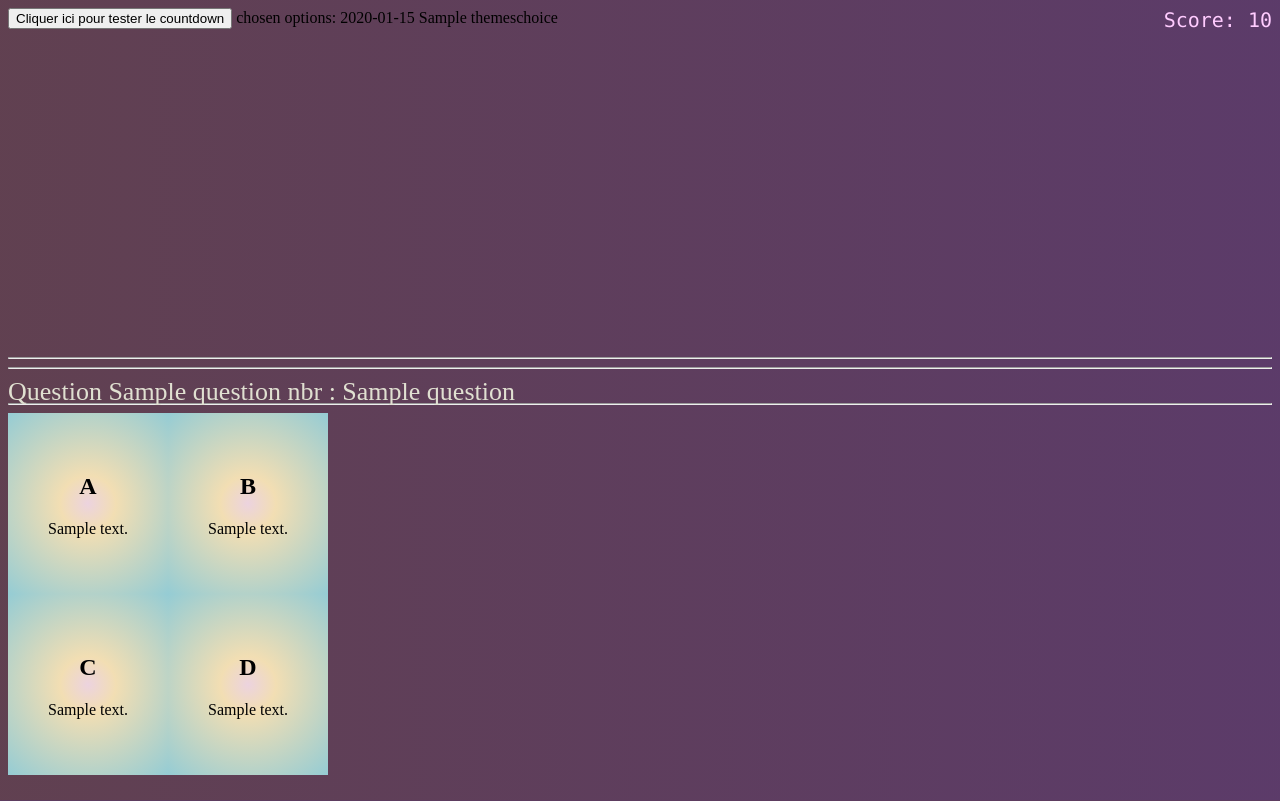
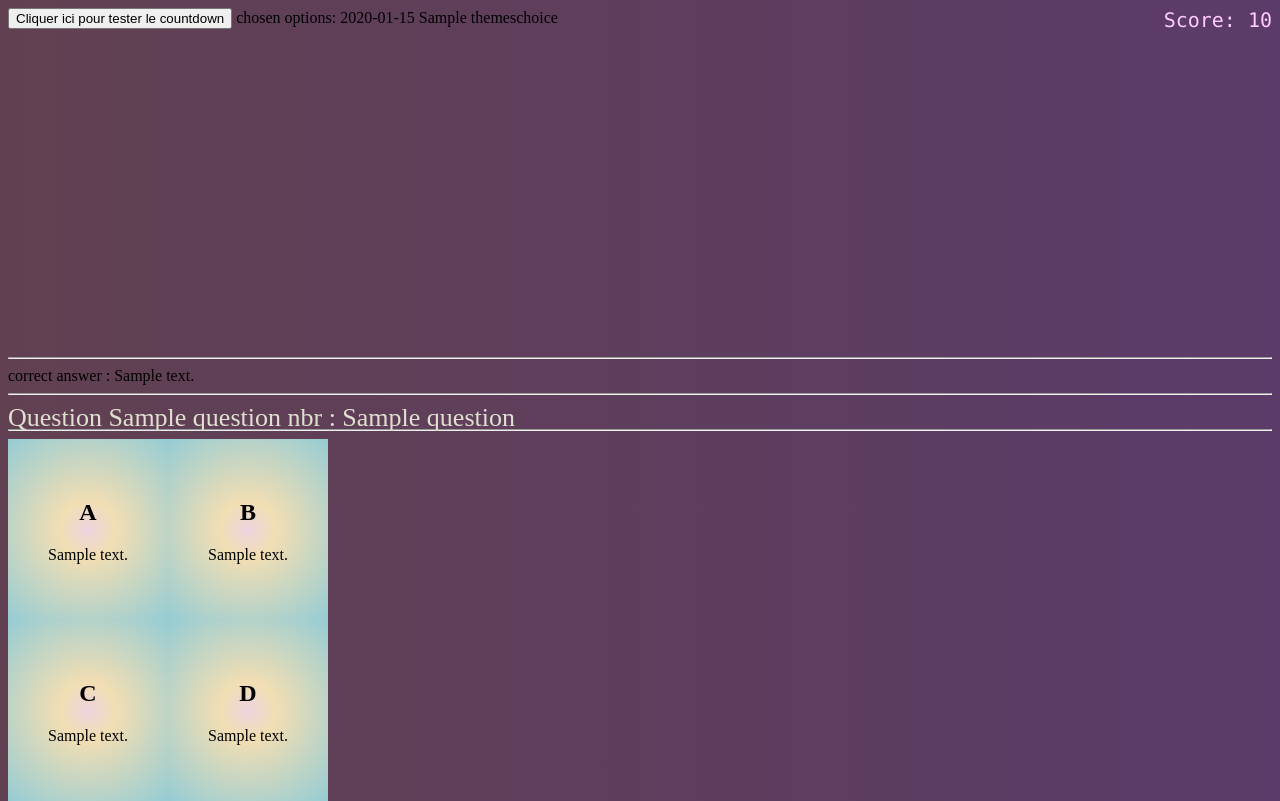
Before and after one commit to IGoldenMemories/SilverOlympics, a Java web app: page /sologame.jsp in a window 1280 px wide. Run offline with Tomcat 11, a stand-in JSP engine, Linux system fonts and the light colour scheme; the template is opened without the code that fills it: most values are stand-ins (such as "Sample title", 1, 10 or a date in 2020); some libraries are stand-ins or nearby versions.

Commit message:
audio and answer verification

```diff
--- a/src/java/org/silverolympics/controller/SoloGameControllerServlet.java
+++ b/src/java/org/silverolympics/controller/SoloGameControllerServlet.java
@@ -45,6 +45,7 @@ public class SoloGameControllerServlet extends HttpServlet {
 
         //Select a question in BDD (random row with theme in chosen themes)
         QuestionGeneratorDao chosen_question = new QuestionGeneratorDao(chosen_themes);
+
         //assignation of parameters
 
         //Put question in question div
--- a/web/ressources/js/sologamescript.js
+++ b/web/ressources/js/sologamescript.js
@@ -8,7 +8,7 @@ function displaytimer() {
         document.getElementById("timer").innerHTML="1:00";
         timer = window.setInterval(function() {
             countdown();}, 1000);
-        while(still_timer){
+        while(still_time){
             document.getElementById('timerblock').style.display = "block";
             if(seconds < 60) {
                 document.getElementById("timernbr").innerHTML = seconds;
--- a/web/ressources/js/webcamqrcodereader.js
+++ /dev/null
@@ -1,4 +0,0 @@
-/*
- * Click nbfs://nbhost/SystemFileSystem/Templates/Licenses/license-default.txt to change this license
- * Click nbfs://nbhost/SystemFileSystem/Templates/JSP_Servlet/JavaScript.js to edit this template
- */
--- a/web/sologame.jsp
+++ b/web/sologame.jsp
@@ -32,10 +32,38 @@
             var scanner = new Instascan.Scanner({ video: document.getElementById('preview'), scanPeriod: 5, mirror: false });
             scanner.addListener('scan',function(content){
 		alert(content);
-                //HAD A DIV AND FILL IT WITH THE content (WHAT'S READ BY THE SCANNER
-		//window.location.href=content;
+
                 document.getElementById('chosenanswer').innerHTML =content;
                 document.getElementById("givenanswer").value = content;
+                var right_answer = '${correctAnswer}';
+                //Success scenario
+                if (content!==null && content === right_answer){
+                    document.getElementById('chosenanswer').innerHTML ="Success!!";
+                    //play audio with out html audio tag
+                    var audioSuccess = new Audio('ressources/audio/success_one.mp3');
+                    audioSuccess.play();
+
+                    if(content==="D"){
+                        //Changing the color of the "answer"
+                        var square_d = document.getElementById("answerDsquare");
+                        square_d.style.backgroundColor = "#00FF00";
+                    }
+                }
+                //failure scenario
+                else{
+                    if(content!==null && content!== right_answer){
+                        document.getElementById('chosenanswer').innerHTML ="Wrong Answer!!";
+                        //play audio with out html audio tag
+                        var audioSuccess = new Audio('ressources/audio/fail_one.mp3');
+                        audioSuccess.play();
+                        if(content==="C"){
+                            //Changing color of wrong given answer to red
+                            //Changing color of right answer to green
+
+                        }
+                    }
+                }
+
             });
             Instascan.Camera.getCameras().then(function (cameras){
 		if(cameras.length>0){
@@ -71,7 +99,7 @@
         <br>
         <hr>
         <input type="hidden" id ="givenanswer" name="given_answer" value="" />
-        <div id="chosenanswer"></div>
+        <div id="chosenanswer"></div> <div> correct answer : ${correctAnswer}</div>
 
         <hr>
         <div class="question"> Question ${question_nbr} : ${question} </div>
```
Also changed, not shown: 8 other files.
